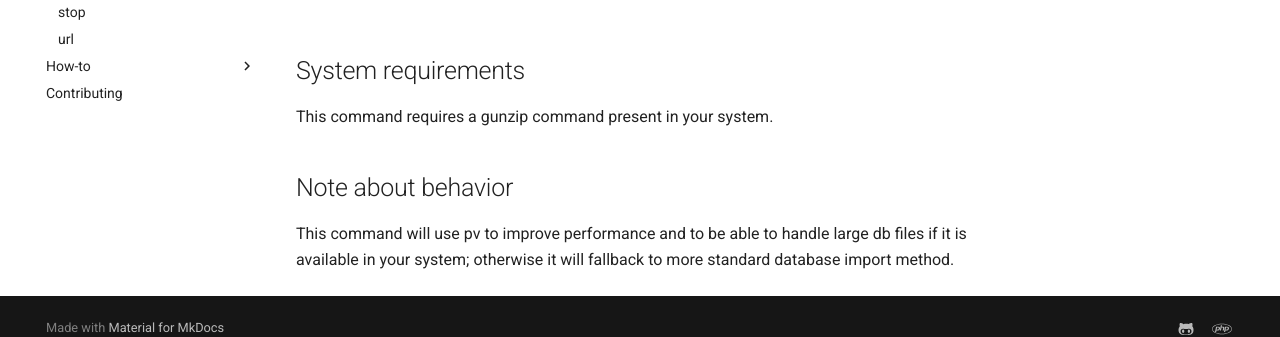
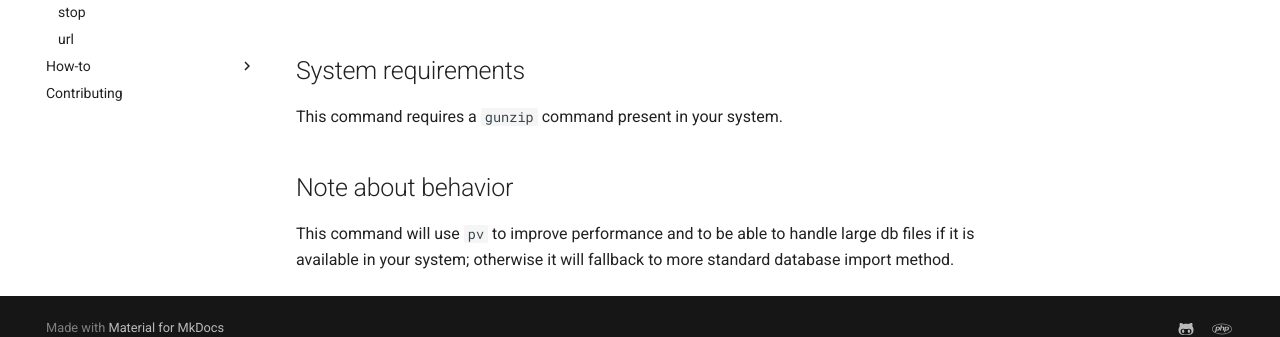
Before and after one commit to chirripo/docs, an MkDocs documentation site: the page built from docs/commands/db-import.md, in a window 1280 px wide and 998 px high. Shown: the part 638-975 px from the top of the window. Built offline with MkDocs 1.6.1 and Material for MkDocs 9.7.7, drawn with Linux system fonts in a browser that asks for light colours; comment, search, counter and statistics services are not loaded.

```diff
--- a/docs/commands/db-import.md
+++ b/docs/commands/db-import.md
@@ -20,8 +20,8 @@ filepath | Path to the .sql.gz file to import.
 
 ## System requirements
 
-This command requires a gunzip command present in your system.
+This command requires a `gunzip` command present in your system.
 
 ## Note about behavior
 
-This command will use pv to improve performance and to be able to handle large db files if it is available in your system; otherwise it will fallback to more standard database import method.
+This command will use `pv` to improve performance and to be able to handle large db files if it is available in your system; otherwise it will fallback to more standard database import method.
```
